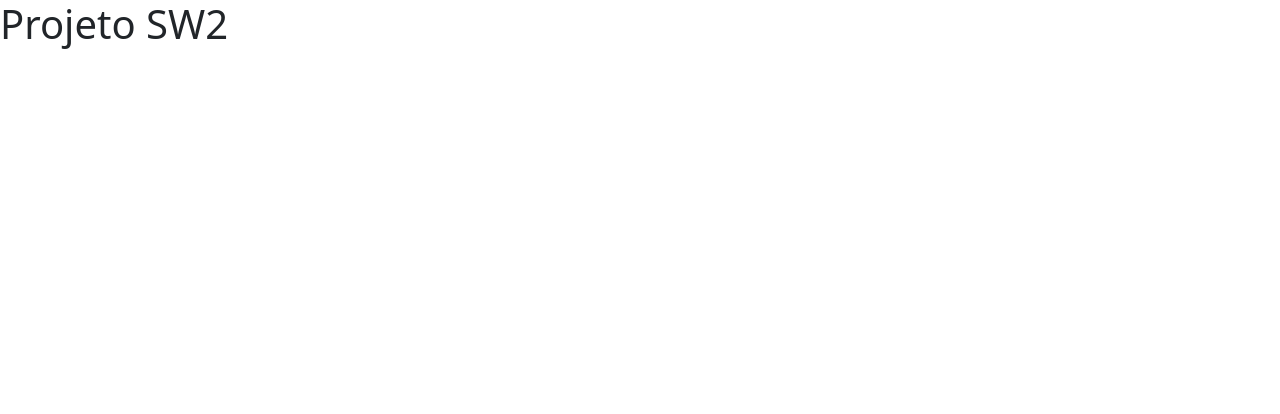
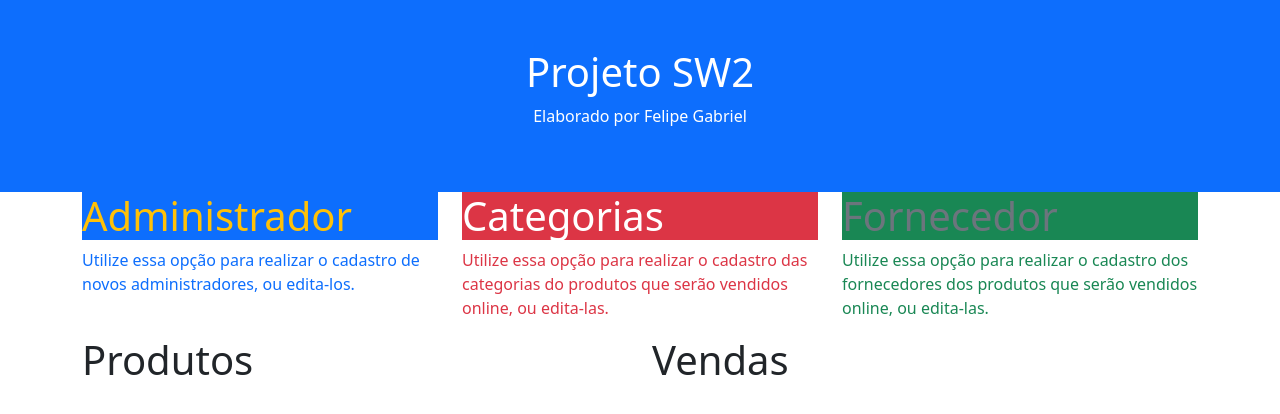
Before and after one commit to of3lipinho/ProjetoSW2, a PHP site: page / in a window 1280 px wide. Shown: the top 414 px of the page. Run offline with PHP 8.4, Linux system fonts and the light colour scheme.

Commit message:
dia 14/02

```diff
--- a/index.php
+++ b/index.php
@@ -3,13 +3,54 @@
 <head>
     <meta charset="UTF-8">
     <meta name="viewport" content="width=device-width, initial-scale=1.0">
+    <title>Felipe</title>
 
     <link href="https://cdn.jsdelivr.net/npm/bootstrap@5.3.3/dist/css/bootstrap.min.css" rel="stylesheet" integrity="sha384-QWTKZyjpPEjISv5WaRU9OFeRpok6YctnYmDr5pNlyT2bRjXh0JMhjY6hW+ALEwIH" crossorigin="anonymous">
     <script src="https://cdn.jsdelivr.net/npm/bootstrap@5.3.3/dist/js/bootstrap.bundle.min.js" integrity="sha384-YvpcrYf0tY3lHB60NNkmXc5s9fDVZLESaAA55NDzOxhy9GkcIdslK1eN7N6jIeHz" crossorigin="anonymous"></script>
-
-    <title>Document</title>
 </head>
 <body>
-    <h1>Projeto SW2</h1>
+    <div class="container-fluid bg-primary text-white text-center p-5">
+        <h1>Projeto SW2</h1>
+        <p>
+            Elaborado por Felipe Gabriel
+        </p>
+    </div>
+
+    <div class="container">
+        <div class="row">
+
+            <div class="col-sm-4">
+                <h1 class="bg-primary text-warning">Administrador</h1>
+                <p class="text-primary">
+                    Utilize essa opção para realizar o cadastro de novos administradores, ou edita-los.
+                </p>
+            </div>
+
+            <div class="col-sm-4">
+                <h1 class="bg-danger text-white">Categorias</h1>
+                <p class="text-danger">
+                    Utilize essa opção para realizar o cadastro das categorias do produtos que serão vendidos online, ou edita-las.
+                </p>
+            </div>
+
+
+            <div class="col-sm-4">
+                <h1 class="bg-success text-secondary">Fornecedor</h1>
+                <p class="text-success">
+                    Utilize essa opção para realizar o cadastro dos fornecedores dos produtos que serão vendidos online, ou edita-las.
+                </p>
+            </div>
+
+        </div>
+
+        <div class="row">
+            <div class="col-sm-6">
+                <h1>Produtos</h1>
+        </div>
+        <div class="col-sm-6">
+            <h1>Vendas</h1>
+        </div>
+    </div>
+</div>
 </body>
 </html>
```
Also changed, not shown: categoria.php (added), formapagamento.php (added), login.php (added), produtos.php (added).
